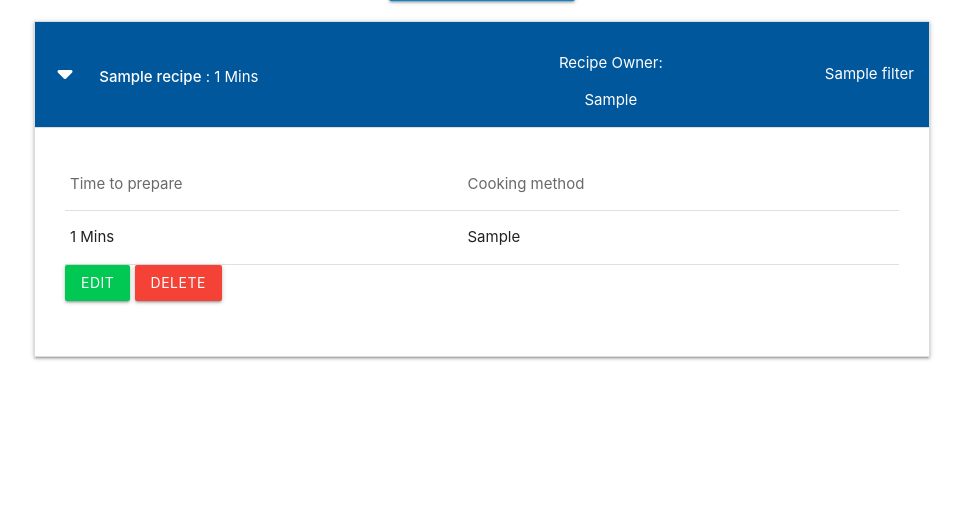
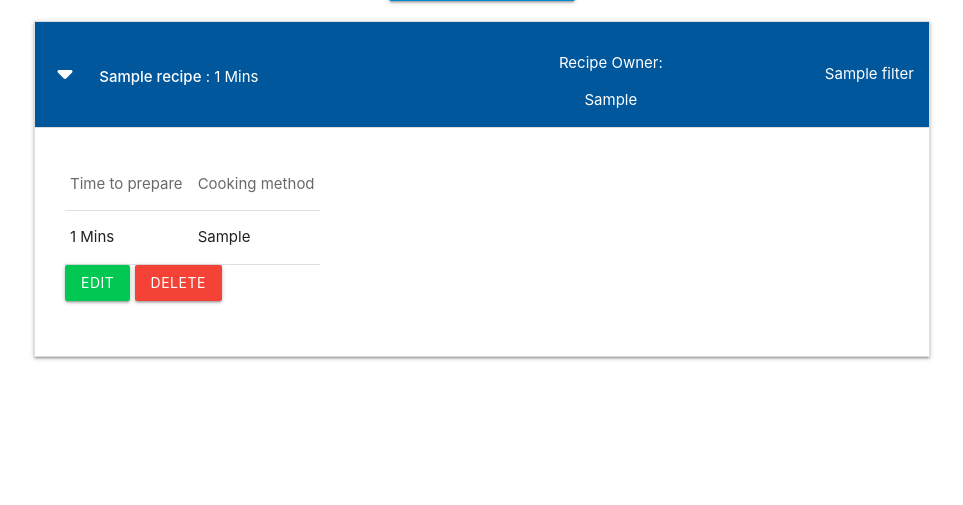
Before and after one commit to SLeighton-dot-com/Recipe-Database, a Flask app: page / in a window 1280 px wide, after a click that opens the changed part. Shown: the part 212-717 px from the top of the page, without its empty margins (158-1121 px from the left). Run offline with Flask 3, Linux system fonts and the light colour scheme; tables that the repository leaves empty hold one stand-in row (values such as "Sample post"); some libraries are stand-ins or nearby versions.

Commit message:
style.css:Addtional styling for table in collapsible body

```diff
--- a/recipes/static/css/style.css
+++ b/recipes/static/css/style.css
@@ -46,6 +46,11 @@ main {
     color: dimgray;
 }
 
+table {
+    border-collapse: none;
+    width: auto;
+}
+
 .table-2 {
-    padding-left: 30px;
+    padding-left: 10px;
 }
```
